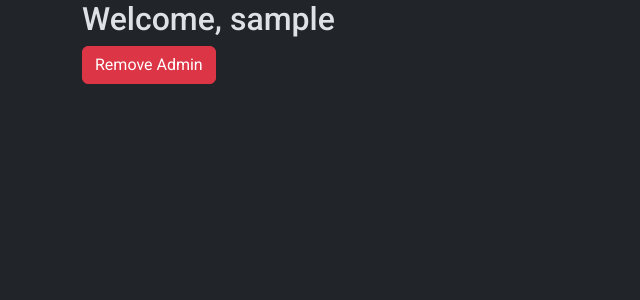
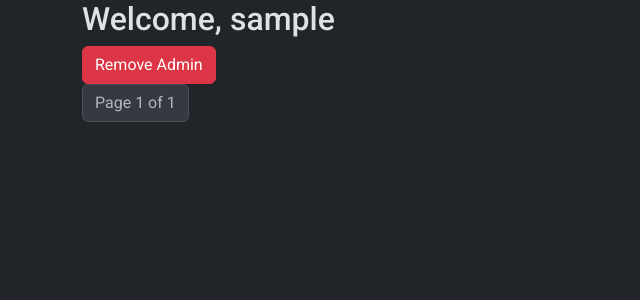
Before and after one commit to amirablhsn/CSCI2040U, a Django app: page /users/profile in a window 1280 px wide. Shown: the part 126-426 px from the top of the page, without its empty margins (0-640 px from the left). Run offline with Django 5.2, Linux system fonts and the light colour scheme; the visitor is signed in with stand-in values (Sample User, id 1); data that the repository does not hold is empty.

Commit message:
pagination for favoutites

```diff
--- a/users/templates/profile.html
+++ b/users/templates/profile.html
@@ -25,4 +25,32 @@
     {% include "_vehicle_card.html" %}
     {% endfor %}
 </div>
+{% with request.GET.dict as get_params %}
+<nav>
+    <ul class="pagination">
+        {% if favourites.has_previous %}
+            <li class="page-item">
+                <a class="page-link" href="?page=1{% for key, value in get_params.items %}{% if key != 'page' %}&{{ key }}={{ value }}{% endif %}{% endfor %}">First</a>
+            </li>
+            <li class="page-item">
+                <a class="page-link" href="?page={{ favourites.previous_page_number }}{% for key, value in get_params.items %}{% if key != 'page' %}&{{ key }}={{ value }}{% endif %}{% endfor %}">Previous</a>
+            </li>
+        {% endif %}
+
+        <li class="page-item disabled">
+            <a class="page-link">Page {{ favourites.number }} of {{ favourites.paginator.num_pages }}</a>
+        </li>
+
+        {% if favourites.has_next %}
+            <li class="page-item">
+                <a class="page-link" href="?page={{ favourites.next_page_number }}{% for key, value in get_params.items %}{% if key != 'page' %}&{{ key }}={{ value }}{% endif %}{% endfor %}">Next</a>
+            </li>
+            <li class="page-item">
+                <a class="page-link" href="?page={{ favourites.paginator.num_pages }}{% for key, value in get_params.items %}{% if key != 'page' %}&{{ key }}={{ value }}{% endif %}{% endfor %}">Last</a>
+            </li>
+        {% endif %}
+    </ul>
+</nav>
+{% endwith %}
+
 {% endblock content%}
--- a/users/views.py
+++ b/users/views.py
@@ -4,6 +4,7 @@ from django.contrib.auth import login, authenticate, logout
 from .forms import LoginForm, RegisterForm
 from django.contrib.auth.decorators import login_required
 from catalogue.models import Favourite
+from django.core.paginator import Paginator
 
 
 # Create your views here.
@@ -63,8 +64,15 @@ def profile_view(request):
         favourites.append(entry.vehicle)
         ids.append(entry.vehicle.id)
 
+
+    # Pagination: Show 16 vehicles per page
+    paginator = Paginator(favourites, 16)
+    page_number = request.GET.get("page")
+    favourites_page = paginator.get_page(page_number)
+
+
     # Send favourites to user profile page for display
-    return render(request, "profile.html", {"favourites": favourites,  "ids": ids})
+    return render(request, "profile.html", {"favourites": favourites_page,  "ids": ids})
 
 @login_required(login_url="/users/login")
 def request_admin(request):
```
